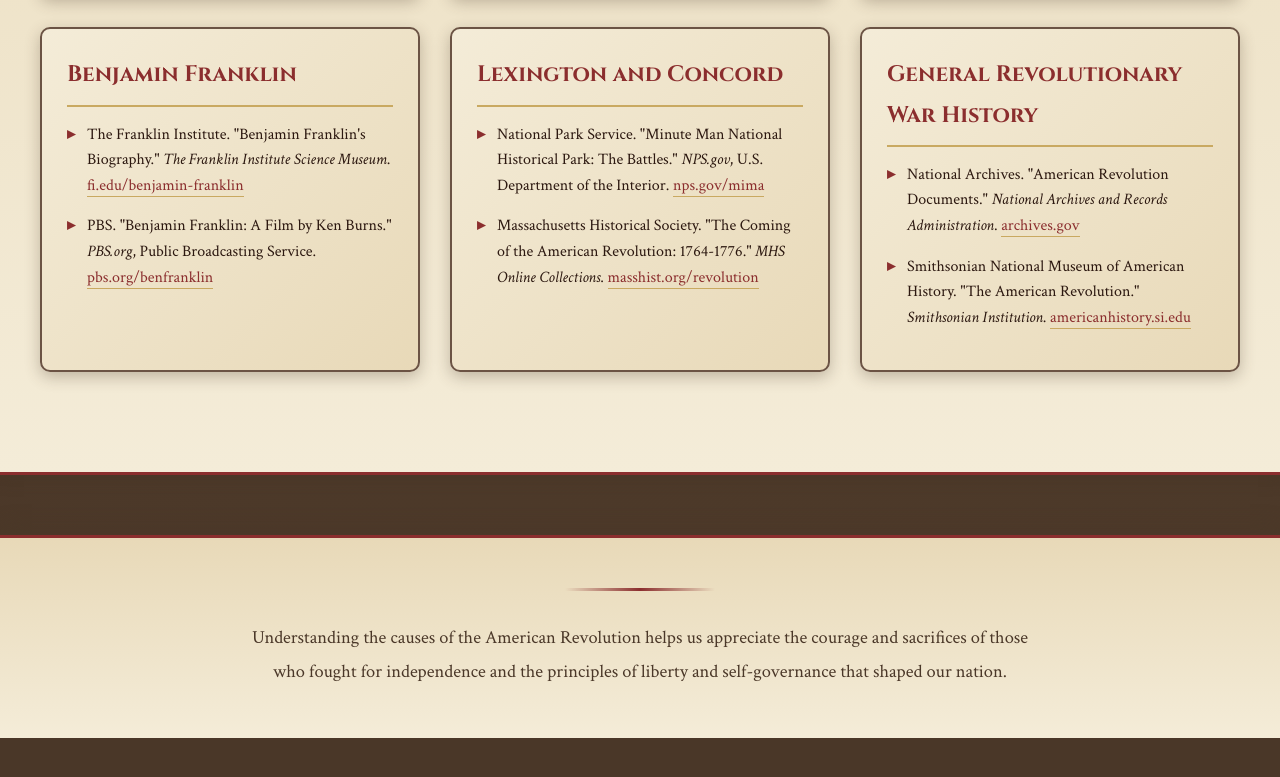
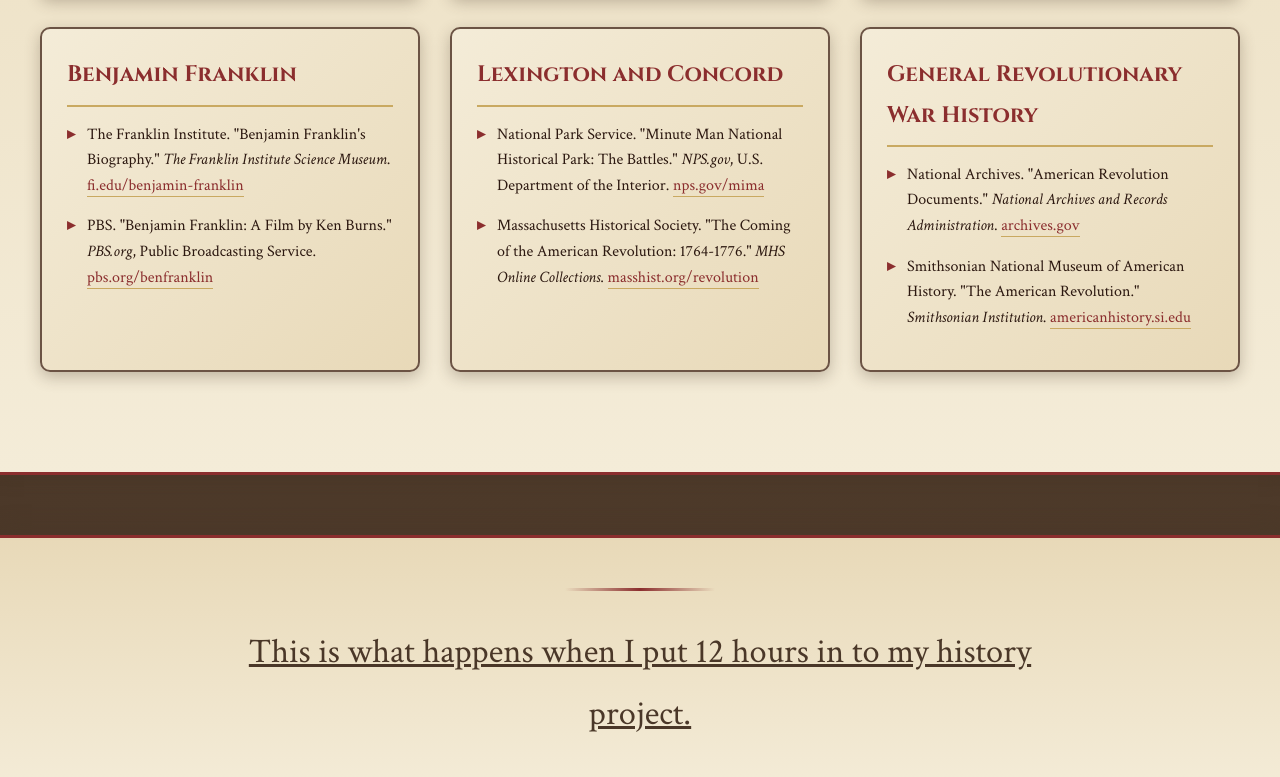
Before and after one commit to gusgus5000/history_project, a plain HTML site: page index.html in a window 1280 px wide. Shown: the part 6587-7364 px from the top of the page. Before the commit the page ends 7325 px from the top, so only its background shows below. Drawn offline with Linux system fonts and the light colour scheme.

Commit message:
finished

```diff
--- a/index.html
+++ b/index.html
@@ -587,7 +587,9 @@
 
     <footer class="main-footer">
         <div class="footer-ornament"></div>
-        <p>Understanding the causes of the American Revolution helps us appreciate the courage and sacrifices of those who fought for independence and the principles of liberty and self-governance that shaped our nation.</p>
+        <a href="https://www.youtube.com/watch?v=Aq5WXmQQooo&list=RDAq5WXmQQooo&start_radio=1" target="_blank">
+            <p>This is what happens when I put 12 hours in to my history project.</p>
+        </a>
     </footer>
 
     <script src="script.js"></script>
--- a/styles.css
+++ b/styles.css
@@ -733,8 +733,21 @@
     margin: 0 auto 30px;
 }
 
+.main-footer a {
+    text-decoration:underline;
+     color: var(--brown-dark);
+}
+
+.main-footer a:active {
+    color: #8b2e2e;
+}
+
+.main-footer a:hover {
+    color: var(--shadow-color);
+}
+
 .main-footer p {
-    font-size: 1.15rem;
+    font-size: 2.15rem;
     color: var(--brown-dark);
     max-width: 800px;
     margin: 0 auto 20px;
@@ -883,3 +896,4 @@
         background: white;
     }
 }
+/* Final stuff*/
```
